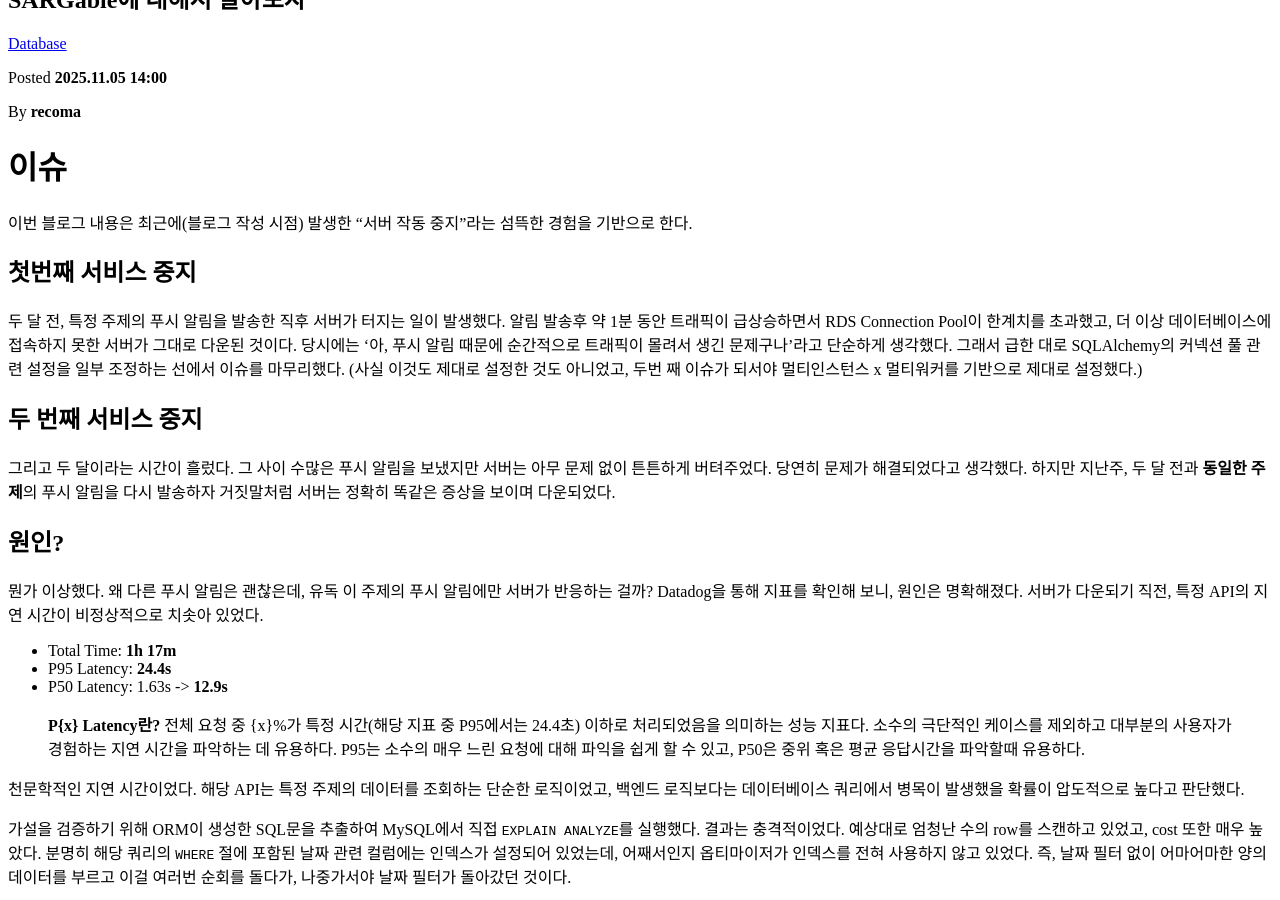
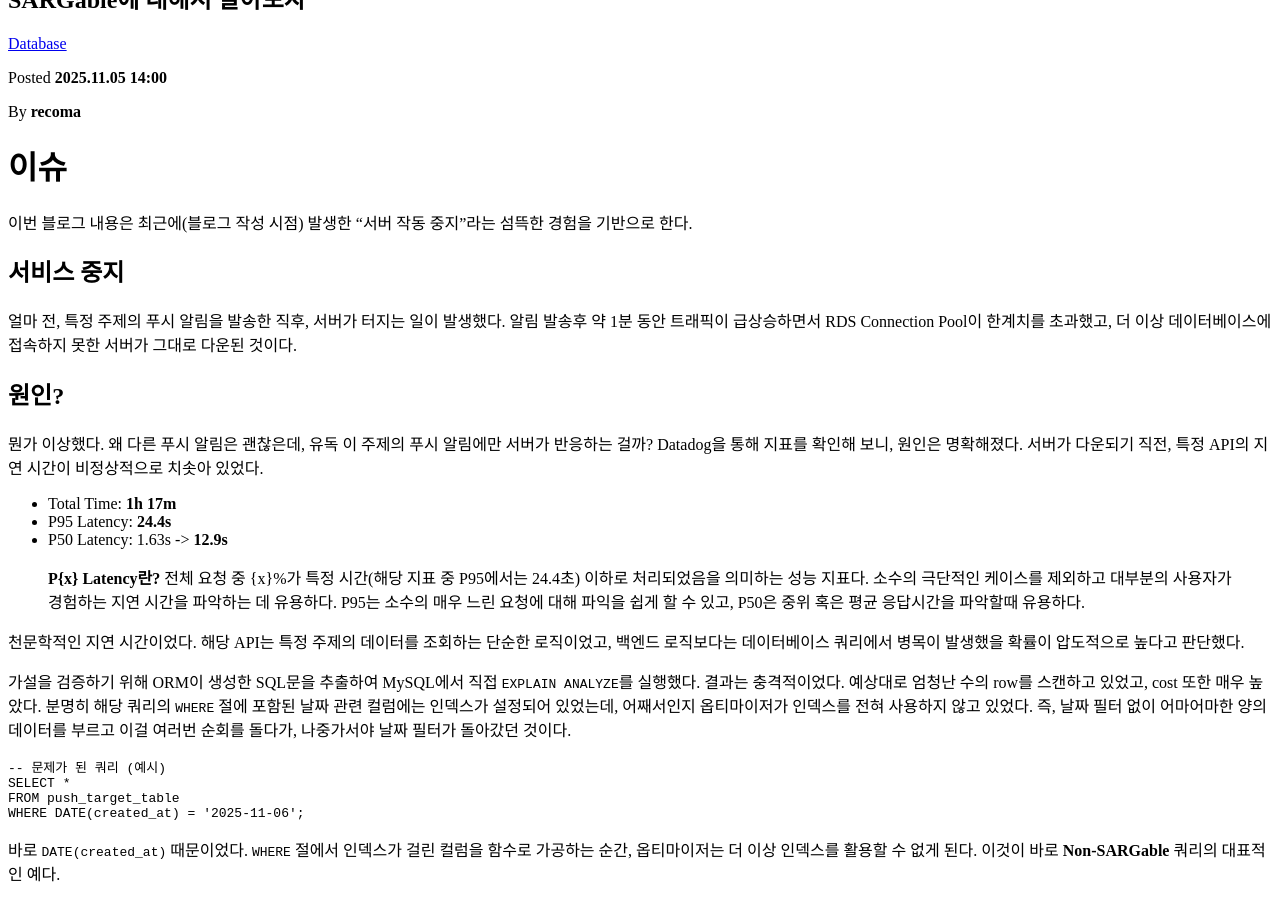
Before and after one commit to recoma96/recoma96.github.io, a Jekyll site: the page built from _posts/2025-11-05-sargable.md, in a window 1280 px wide and 900 px high, scrolled down 439 px. Built offline with Jekyll 4.4.1, drawn with Linux system fonts in a browser that asks for light colours; some web fonts are replaced; comment, search, counter and statistics services are not loaded; a style sheet for code colours, icons or effects is not loaded.

Commit message:
fix: 잘못 작성된 부분 수정

```diff
--- a/_posts/2025-11-05-sargable.md
+++ b/_posts/2025-11-05-sargable.md
@@ -12,15 +12,9 @@ image: ""
 
 이번 블로그 내용은 최근에(블로그 작성 시점) 발생한 "서버 작동 중지"라는 섬뜩한 경험을 기반으로 한다.
 
-## 첫번째 서비스 중지
+## 서비스 중지
 
-두 달 전, 특정 주제의 푸시 알림을 발송한 직후 서버가 터지는 일이 발생했다. 알림 발송후 약 1분 동안 트래픽이 급상승하면서 RDS Connection Pool이 한계치를 초과했고, 더 이상 데이터베이스에 접속하지 못한 서버가 그대로 다운된 것이다.
-당시에는 '아, 푸시 알림 때문에 순간적으로 트래픽이 몰려서 생긴 문제구나'라고 단순하게 생각했다. 그래서 급한 대로 SQLAlchemy의 커넥션 풀 관련 설정을 일부 조정하는 선에서 이슈를 마무리했다. (사실 이것도 제대로 설정한 것도 아니었고, 두번 째 이슈가 되서야 멀티인스턴스 x 멀티워커를 기반으로 제대로 설정했다.)
-
-## 두 번째 서비스 중지
-
-그리고 두 달이라는 시간이 흘렀다. 그 사이 수많은 푸시 알림을 보냈지만 서버는 아무 문제 없이 튼튼하게 버텨주었다. 당연히 문제가 해결되었다고 생각했다.
-하지만 지난주, 두 달 전과 **동일한 주제**의 푸시 알림을 다시 발송하자 거짓말처럼 서버는 정확히 똑같은 증상을 보이며 다운되었다.
+얼마 전, 특정 주제의 푸시 알림을 발송한 직후, 서버가 터지는 일이 발생했다. 알림 발송후 약 1분 동안 트래픽이 급상승하면서 RDS Connection Pool이 한계치를 초과했고, 더 이상 데이터베이스에 접속하지 못한 서버가 그대로 다운된 것이다.
 
 ## 원인?
 
```
